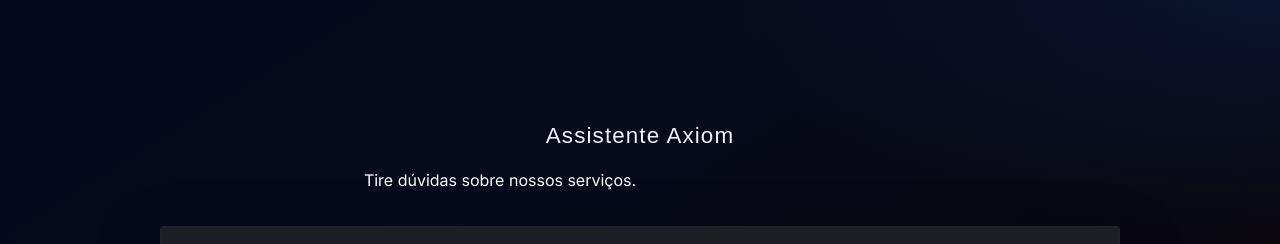
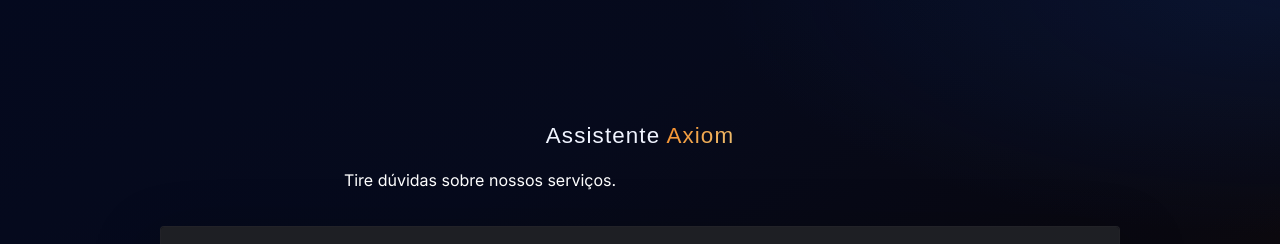
Before and after one commit to Brutomemo/page-axiom, a plain HTML site: page index.html in a window 1280 px wide. Shown: the part 4960-5204 px from the top of the page. Drawn offline with nearby package versions, Linux system fonts and the light colour scheme; a script that the page names is missing; a web font is replaced by a local one.

Commit message:
Add files via upload

```diff
--- a/index.html
+++ b/index.html
@@ -720,13 +720,12 @@
               <span class="contato-status-dot">
                 <span class="contato-status-dot-ping"></span>
                 <span class="contato-status-dot-core"></span>
+              </span>
             </div>
             <div class="contato-status-line"></div>
           </div>
-
-          <h3 class="reveal">Assistente Axiom</h3>
-
-          <p class="body-text reveal delay-1 contato-intro">
+          <h3 class="reveal">Assistente <span class="gradient-text">Axiom</span></h3>
+          <p class="body-text reveal delay-1" style="margin-top: 16px; max-width: 640px;">
             Tire dúvidas sobre nossos serviços.
           </p>
 
```
